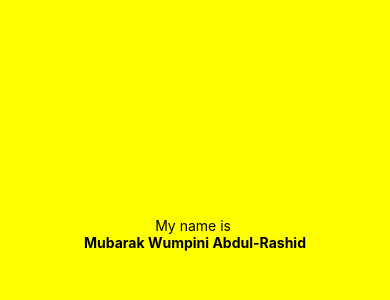
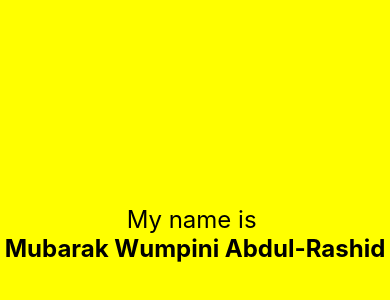
Before and after one commit to mubarakck/rn-assignment2-ID-11293859, a React Native app in the folder rn-assignment2-ID-11293859/: screen / in a window 390 px wide. Shown: the part 188-488 px from the top of the page. Built offline with nearby package versions, Linux system fonts and the light colour scheme.

Commit message:
have succesfully made all text to font size 24

```diff
--- a/rn-assignment2-ID-11293859/App.js
+++ b/rn-assignment2-ID-11293859/App.js
@@ -4,7 +4,7 @@ import { StyleSheet, Text, View } from 'react-native';
 export default function App() {
   return (
     <View style={styles.container}>
-      <Text>My name is </Text>
+      <Text style={styles.myText} >My name is </Text>
       <Text style={styles.boldText}>Mubarak Wumpini Abdul-Rashid</Text>
       <StatusBar style="auto" />
     </View>
@@ -18,7 +18,11 @@ const styles = StyleSheet.create({
     alignItems: 'center',
     justifyContent: 'center',
   },
+  myText: {
+    fontSize: 24,
+  },
   boldText: {
     fontWeight: 'bold',
+    fontSize: 24,
   }
 });
```
